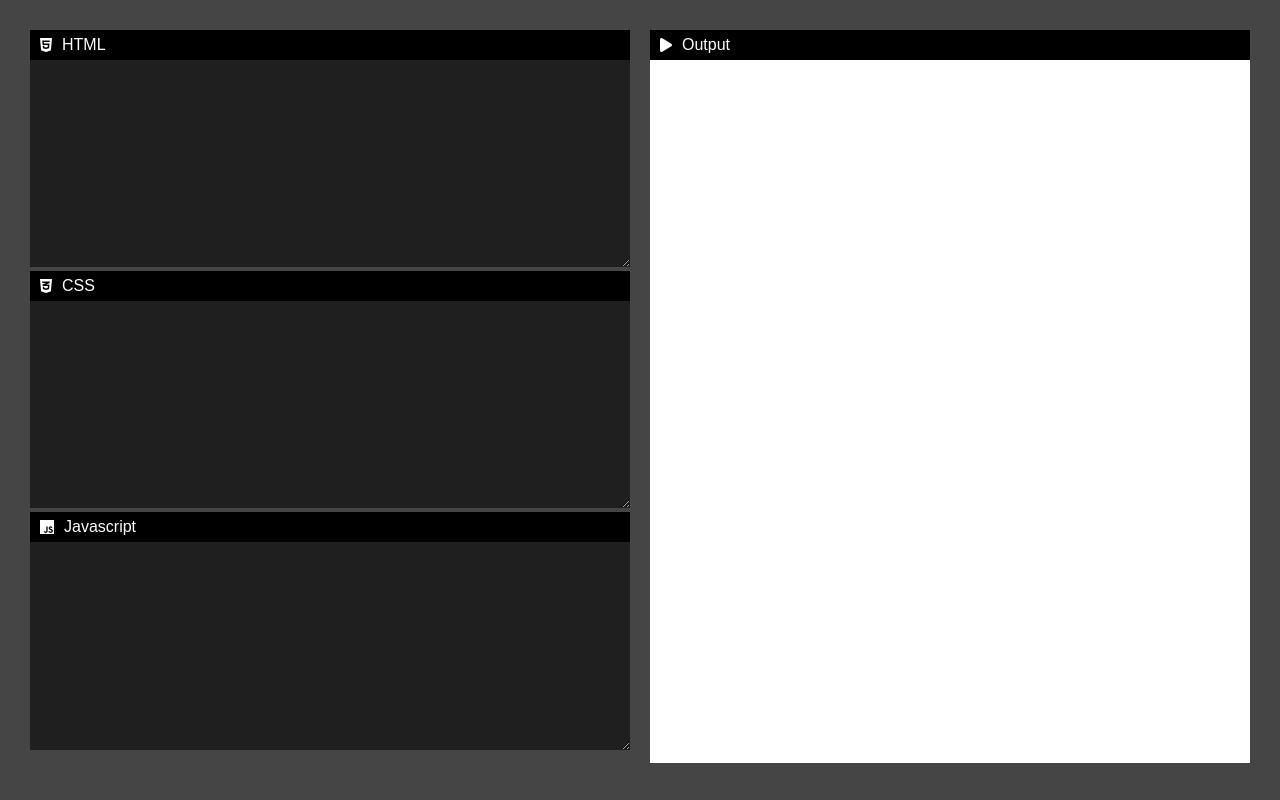
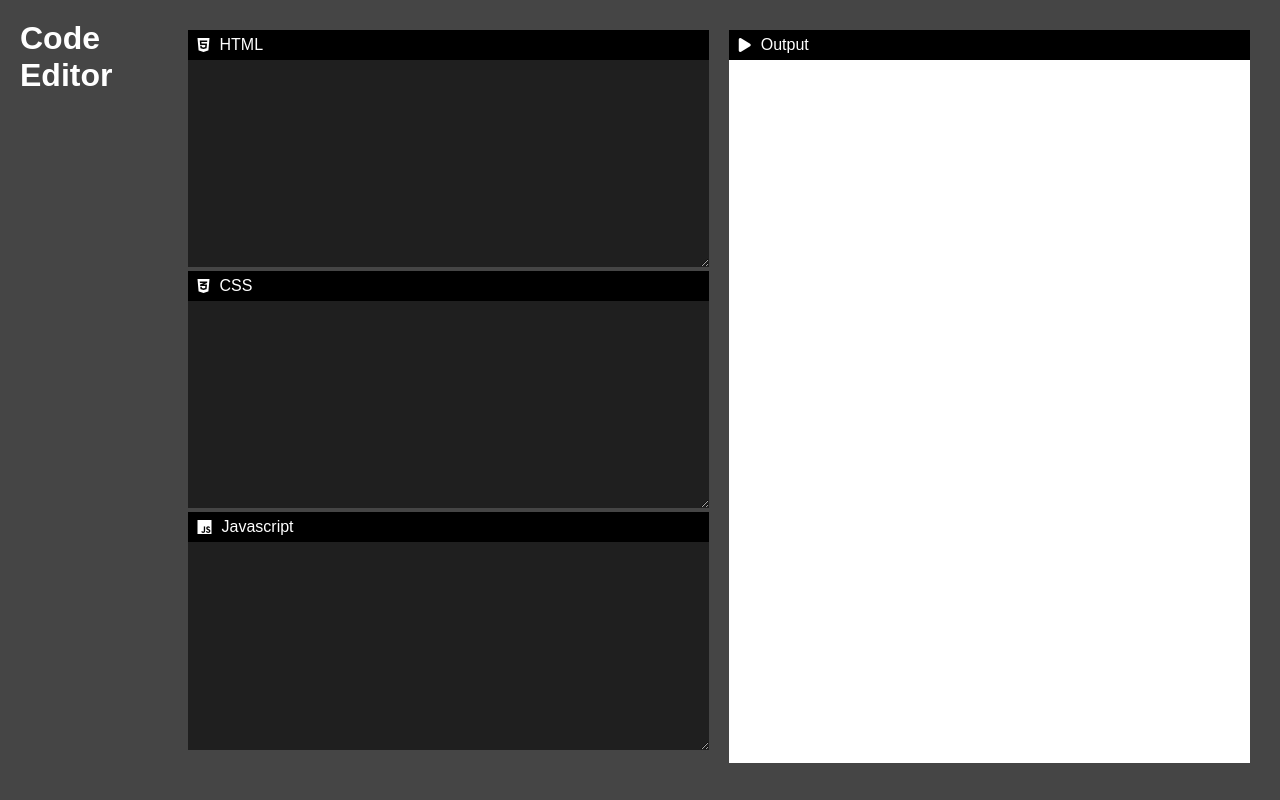
Before and after one commit to kaushalkalas-creative/CSSProject, a plain HTML site: page index.html in a window 1280 px wide. Drawn offline with Linux system fonts and the light colour scheme.

Commit message:
Update index.html

```diff
--- a/index.html
+++ b/index.html
@@ -10,6 +10,7 @@
 </head>
 <body>
       <div class="container">
+        <h1>Code Editor</h1>
         <div class="left">
           <label><i class="fa-brands fa-html5"></i>HTML</label>
           <textarea id="html-code" onkeyup="run()"></textarea>
```
